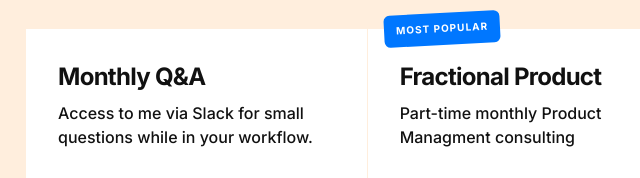
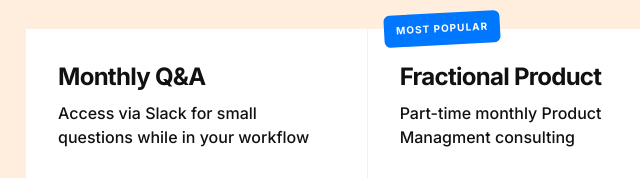
Before and after one commit to mattborn/prodjoy.com, a plain HTML site: page index.html in a window 1280 px wide. Shown: the part 1389-1567 px from the top of the page, 102-742 px from the left. Drawn offline with nearby package versions, Linux system fonts and the light colour scheme.

Commit message:
Update index.html

```diff
--- a/index.html
+++ b/index.html
@@ -53,7 +53,7 @@
           <div class="badge" style="display: none">Most popular</div>
           <div>
             <h4>Monthly Q&A</h4>
-            <p>Access to me via Slack for small questions while in your workflow.</p>
+            <p>Access via Slack for small questions while in your workflow</p>
           </div>
           <div>
             <h4>$500/m</h4>
```
